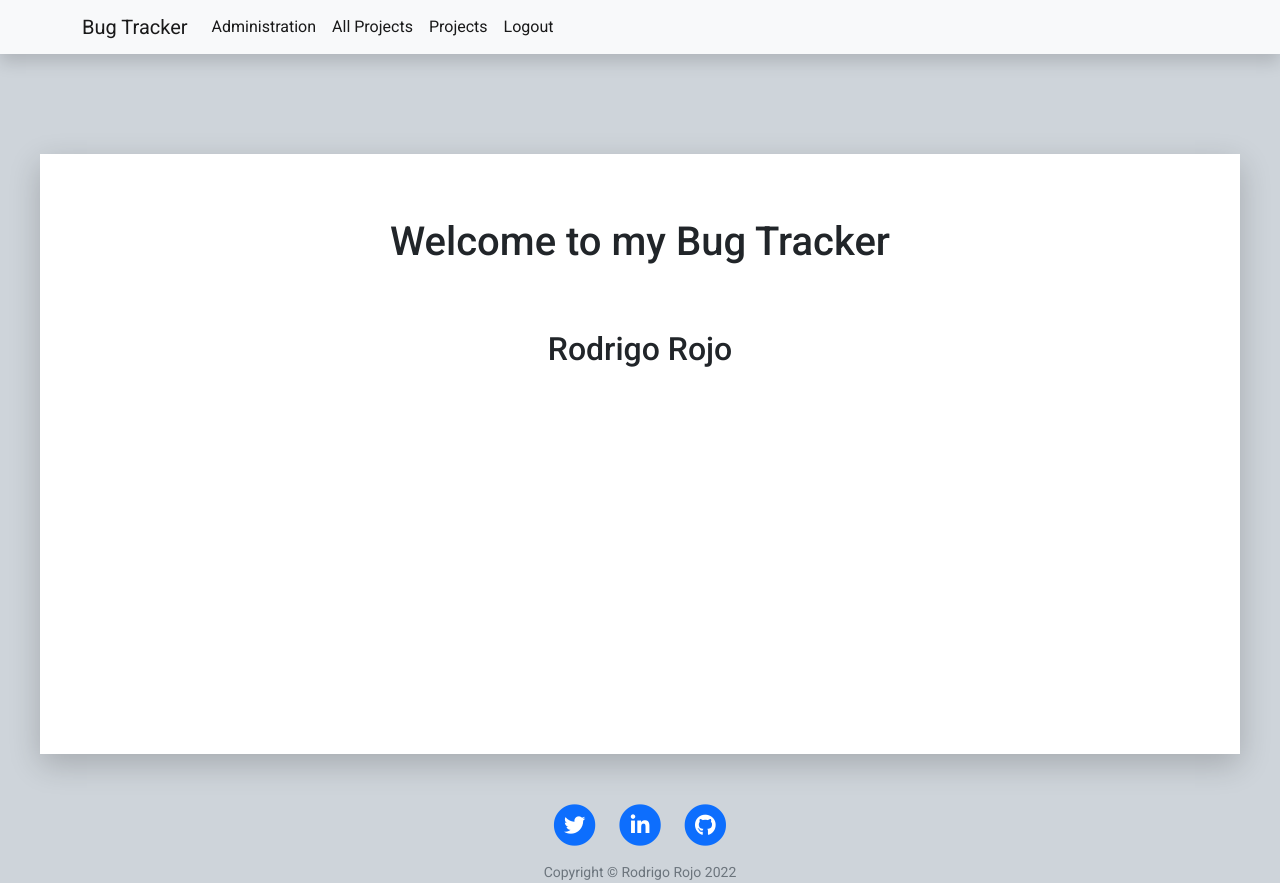
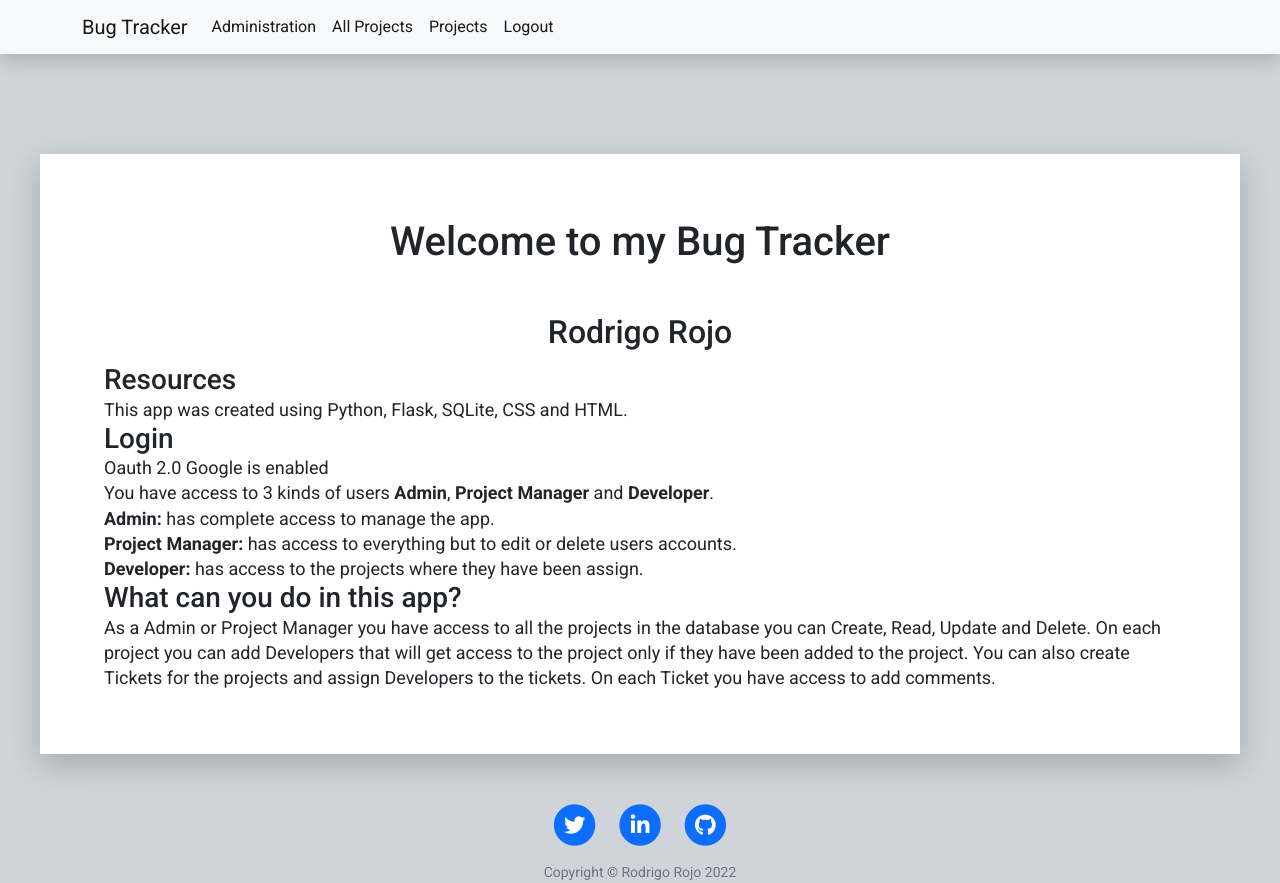
Before and after one commit to Rodrigo-Rojo/Bug-Tracker, a Flask app: page /home in a window 1280 px wide. Run offline with Flask 2, Linux system fonts and the light colour scheme; a user stored in the database is signed in; some libraries are stand-ins or nearby versions.

Commit message:
Added app description to the home page and final edits.

```diff
--- a/static/css/style.css
+++ b/static/css/style.css
@@ -6,6 +6,11 @@
 
 a {
     text-decoration: None;
+}
+
+textarea {
+    width: auto;
+    height: auto;
 }
 
 h2, h3 {
@@ -509,6 +514,15 @@ select {
     box-shadow: 0 10px 30px rgba(0, 0, 0, 0.20);
     text-align: center;
     grid-template-rows: minmax(50px, 100px);
+    text-align: left;
+}
+
+.home-container h1, .home-container h2 {
+    text-align: center;
+}
+
+.home-container p {
+    font-size: large;
 }
 
 /* Footer */
--- a/templates/home.html
+++ b/templates/home.html
@@ -3,6 +3,33 @@
 <div class="home-container grid ">
     <h1>Welcome to my Bug Tracker</h1>
     <h2>{{ current_user.first_name }} {{ current_user.last_name }}</h2>
+    <div>
+        <h3>Resources</h3>
+        <p>This app was created using Python, Flask, SQLite, CSS and HTML.</p>
+        <h3>Login</h3>
+        <p>Oauth 2.0 Google is enabled</p>
+        <p>
+            You have access to 3 kinds of users <b>Admin</b>, <b>Project Manager</b> and <b>Developer</b>.
+        </p>
+        <p>
+            <b>Admin:</b> has complete access to manage the app.
+        </p>
+        <p>
+            <b>Project Manager:</b> has access to everything but to edit or delete users accounts.
+        </p>
+        <p>
+            <b>Developer:</b> has access to the projects where they have been assign.
+        </p>
+        <h3>
+            What can you do in this app?
+        </h3>
+        <p>
+            As a Admin or Project Manager you have access to all the projects in the database you can Create, Read, Update and Delete.
+            On each project you can add Developers that will get access to the project only if they have been added to the project.
+            You can also create Tickets for the projects and assign Developers to the tickets.
+            On each Ticket you have access to add comments.
+        </p>
+    </div>
 </div>
 
 
--- a/templates/project.html
+++ b/templates/project.html
@@ -116,7 +116,7 @@
                                 </div>
                                 <div>
                                     <label for="project-description">Project Description:</label>
-                                    <textarea name="description" rows="4" cols="50">{{project[2]}}</textarea>
+                                    <textarea name="description" rows="5" cols="50">{{project[2]}}</textarea>
                                 </div>
                                 <input style="display: none;" type="text" value="{{project[0]}}" name="id">
                             </div>
```
Also changed, not shown: bug_tracker.db.
